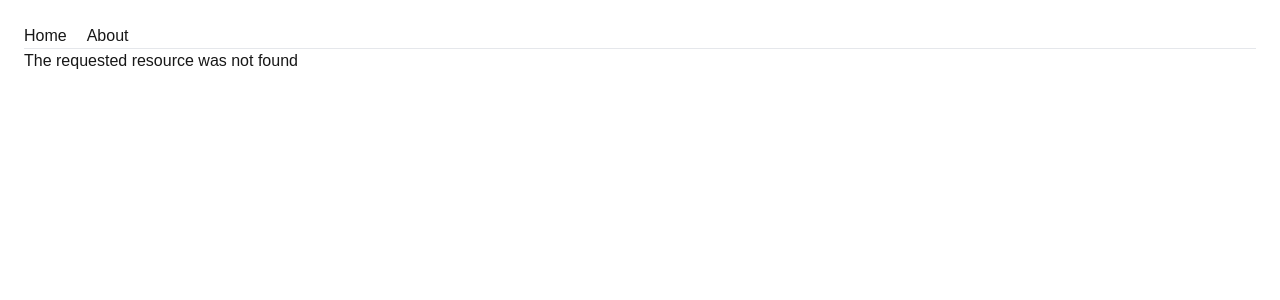
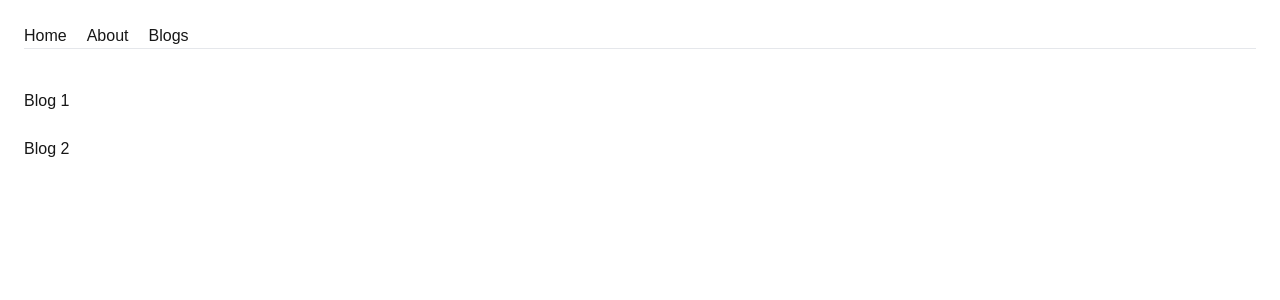
Before and after one commit to im-sanny/next-crash, a Next.js app: page /blogs in a window 1280 px wide. Before the commit this address had no page. Shown: the top 300 px of the page. Built offline with nearby package versions, Linux system fonts and the light colour scheme.

Commit message:
add: dynamic route added

```diff
--- /dev/null
+++ b/app/blogs/[id]/page.js
@@ -0,0 +1,10 @@
+import React from 'react'
+
+const BlogPage = ({params}) => {
+    const {id} = params;
+  return (
+    <div className='mt-6'>The blog id is {id}</div>
+  )
+}
+
+export default BlogPage;
--- /dev/null
+++ b/app/blogs/page.js
@@ -0,0 +1,24 @@
+import Link from "next/link";
+import React from "react";
+
+const Blogs = () => {
+  const blogs = [
+    { id: 1, title: "Blog 1", description: "Blog 1 description" },
+    { id: 2, title: "Blog 2", description: "Blog 2 description" },
+  ];
+  return (
+    <main className="mt-10">
+      <div>
+        <ul>
+          {blogs.map((blog) => (
+            <li className="mb-6" key={blog.id}>
+              <Link href={`/blogs/${blog.id}`}>{blog.title}</Link>
+            </li>
+          ))}
+        </ul>
+      </div>
+    </main>
+  );
+};
+
+export default Blogs;
--- a/app/layout.js
+++ b/app/layout.js
@@ -32,6 +32,9 @@
             <li>
               <Link href={"/about"}>About</Link>
             </li>
+            <li>
+              <Link href={"/blogs"}>Blogs</Link>
+            </li>
           </ul>
         </nav>
         <hr />
```
